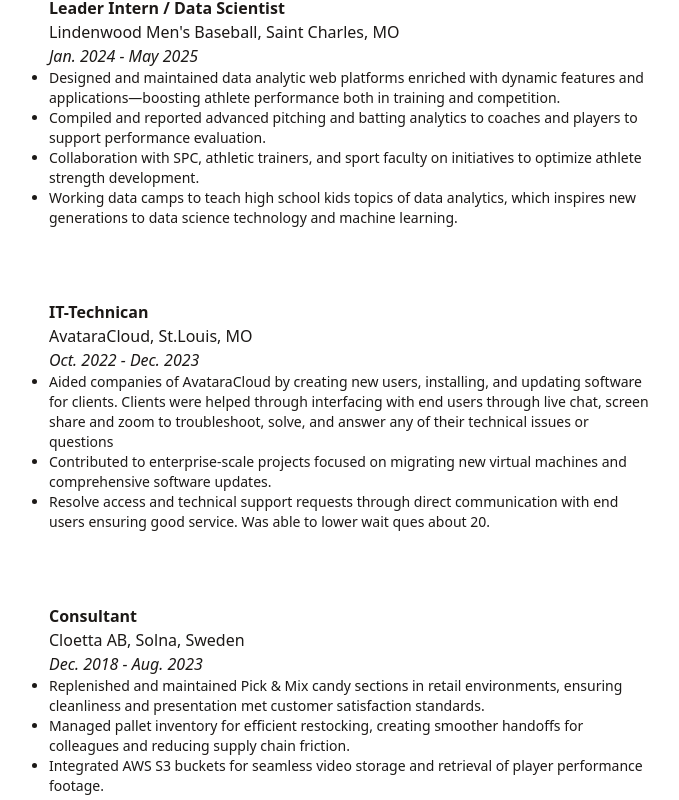
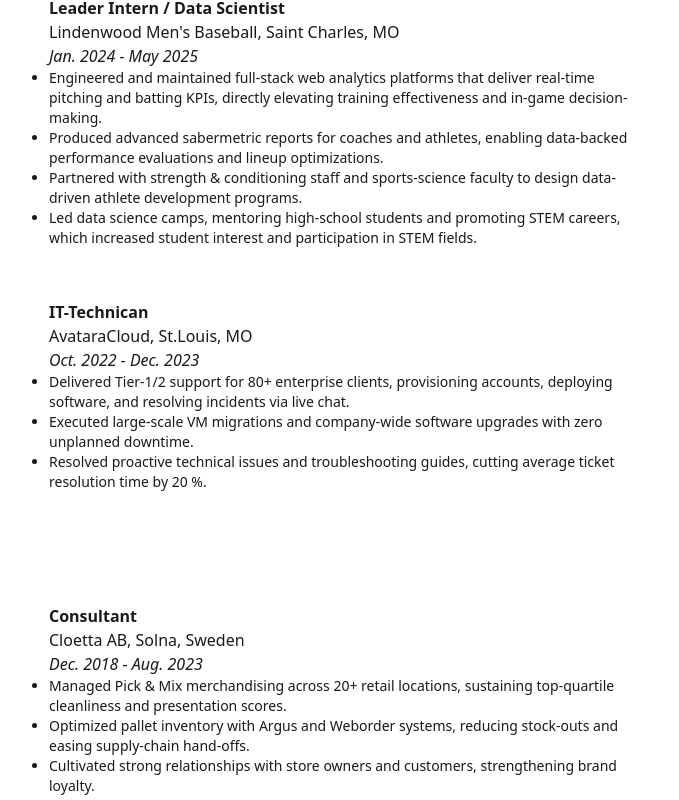
Before and after one commit to ErkanPerkan25/minimal-portfolio, a React (Vite) app: page / in a window 1280 px wide. Shown: the part 1180-1980 px from the top of the page, without its empty margins (291-970 px from the left). Built offline with nearby package versions, Linux system fonts and the light colour scheme.

Commit message:
Changed up the data information about my job experience

```diff
--- a/src/data/experience.js
+++ b/src/data/experience.js
@@ -2,10 +2,11 @@
     {
         title:"Leader Intern / Data Scientist",
         company:"Lindenwood Men's Baseball",
-        desc: [`Designed and maintained data analytic web platforms enriched with dynamic features and applications—boosting athlete performance both in training and competition.`,
-            `Compiled and reported advanced pitching and batting analytics to coaches and players to support performance evaluation.`,
-            `Collaboration with SPC, athletic trainers, and sport faculty on initiatives to optimize athlete strength development.`,
-            `Working data camps to teach high school kids topics of data analytics, which inspires new generations to data science technology and machine learning.`
+        desc: [`Engineered and maintained full-stack web analytics platforms that deliver real-time
+            pitching and batting KPIs, directly elevating training effectiveness and in-game decision-making.`,
+            `Produced advanced sabermetric reports for coaches and athletes, enabling data-backed performance evaluations and lineup optimizations.`,
+            `Partnered with strength & conditioning staff and sports-science faculty to design data-driven athlete development programs.`,
+            `Led data science camps, mentoring high-school students and promoting STEM careers, which increased student interest and participation in STEM fields.`
         ],
         location: "Saint Charles, MO",
         time: "Jan. 2024 - May 2025",
@@ -14,11 +15,9 @@
         title:"IT-Technican",
         company:"AvataraCloud",
         desc:[
-            `Aided companies of AvataraCloud by creating new users, installing, and updating software for clients. Clients were
-            helped through interfacing with end users through live chat, screen share and zoom to troubleshoot, solve, and answer
-            any of their technical issues or questions`,
-            `Contributed to enterprise-scale projects focused on migrating new virtual machines and comprehensive software updates.`,
-            `Resolve access and technical support  requests through direct communication  with end users ensuring good service. Was able to lower wait ques about 20.`
+            `Delivered Tier-1/2 support for 80+ enterprise clients, provisioning accounts, deploying software, and resolving incidents via live chat.`,
+            `Executed large-scale VM migrations and company-wide software upgrades with zero unplanned downtime.`,
+            `Resolved proactive technical issues and troubleshooting guides, cutting average ticket resolution time by 20 %.`
         ],
         location: "St.Louis, MO",
         time: "Oct. 2022 - Dec. 2023",
@@ -27,9 +26,9 @@
         title:"Consultant",
         company:"Cloetta AB",
         desc:[
-            `Replenished and maintained Pick & Mix candy sections in retail environments, ensuring cleanliness and presentation met customer satisfaction standards.`,
-            `Managed pallet inventory for efficient restocking, creating smoother handoffs for colleagues and reducing supply chain friction.`,
-            `Integrated AWS S3 buckets for seamless video storage and retrieval of player performance footage.`
+            `Managed Pick & Mix merchandising across 20+ retail locations, sustaining top-quartile cleanliness and presentation scores.`,
+            `Optimized pallet inventory with Argus and Weborder systems, reducing stock-outs and easing supply-chain hand-offs.`,
+            `Cultivated strong relationships with store owners and customers, strengthening brand loyalty.`
         ],
         location: "Solna, Sweden",
         time: "Dec. 2018 - Aug. 2023",
```
